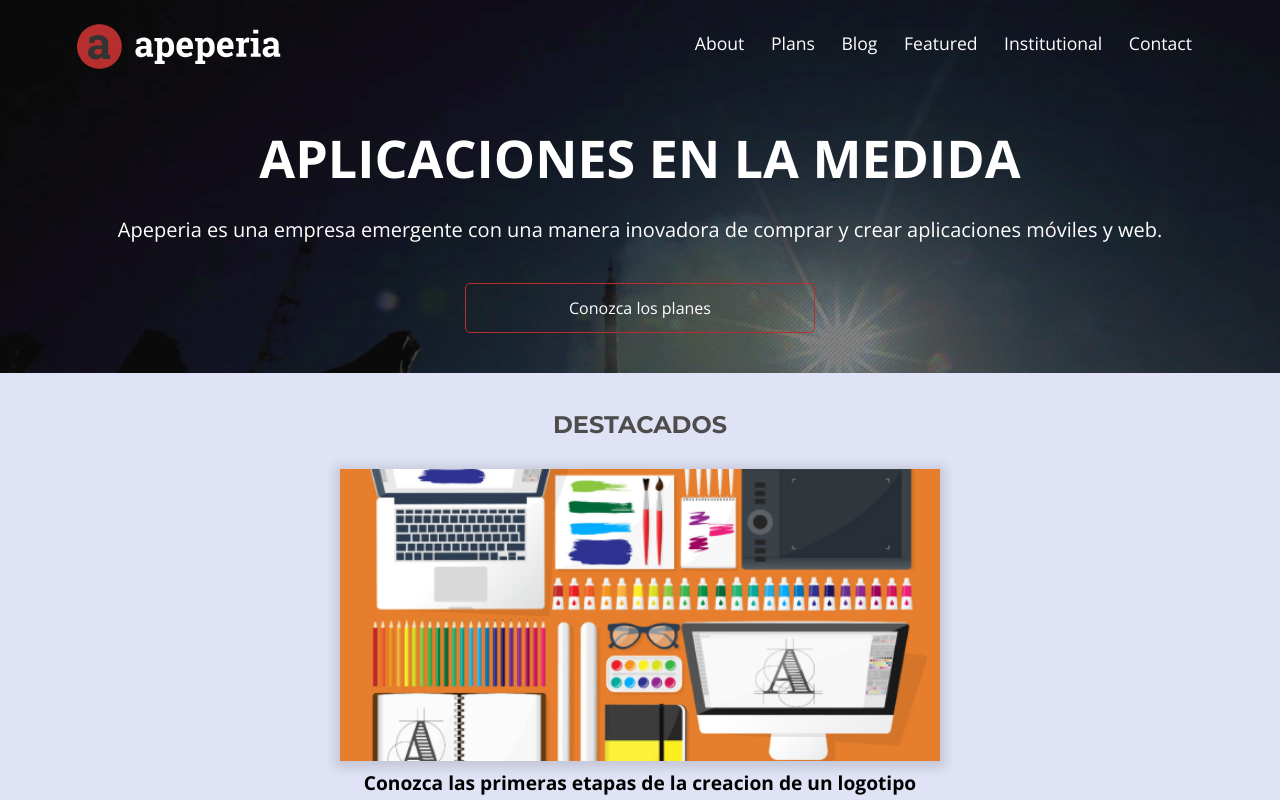
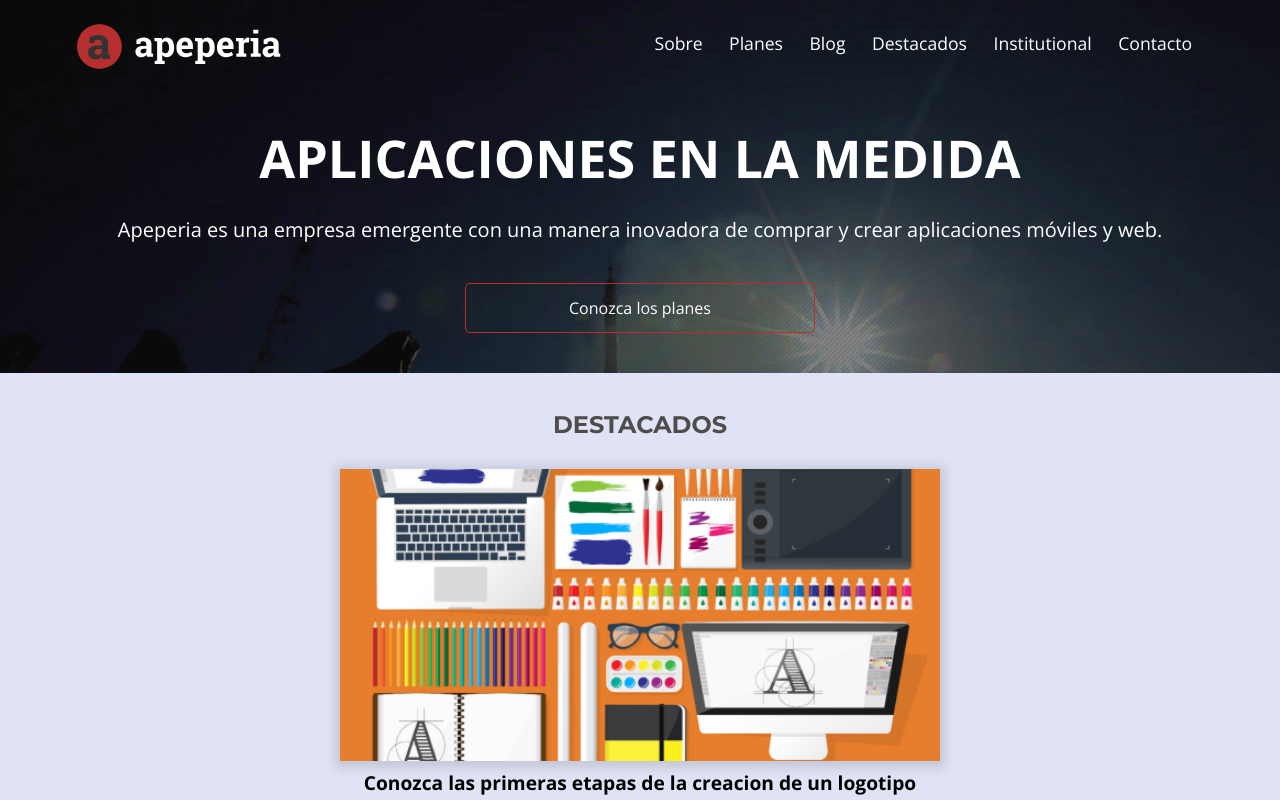
Before and after one commit to FuentesIsma2023/Responsivos, a plain HTML site: page index.html in a window 1280 px wide. Shown: the top 800 px of the page. Drawn offline with nearby package versions, Linux system fonts and the light colour scheme.

Commit message:
concluido

```diff
--- a/css/planes.css
+++ b/css/planes.css
@@ -51,7 +51,6 @@
 
 .tarjetas__contenido {
     padding: 0 15%;
-    text-align: center;
 }
 
 .tarjetas__precio {
--- a/index.html
+++ b/index.html
@@ -24,12 +24,12 @@
         <img class="head__logo" src="img/logo-apeperia.svg" alt="Logo de Apeperia">
         <nav class="head__navegacion">
             <ul >
-                <li class="head__enlace"><a href="#">About</a></li>
-                <li class="head__enlace"><a href="#">Plans</a></li>
+                <li class="head__enlace"><a href="#">Sobre</a></li>
+                <li class="head__enlace"><a href="#">Planes</a></li>
                 <li class="head__enlace"><a href="#">Blog</a></li>
-                <li class="head__enlace"><a href="#">Featured</a></li>
+                <li class="head__enlace"><a href="#">Destacados</a></li>
                 <li class="head__enlace"><a href="#">Institutional</a></li>
-                <li class="head__enlace"><a href="#">Contact</a></li>
+                <li class="head__enlace"><a href="#">Contacto</a></li>
             </ul>
         </nav>
     </header>
```
